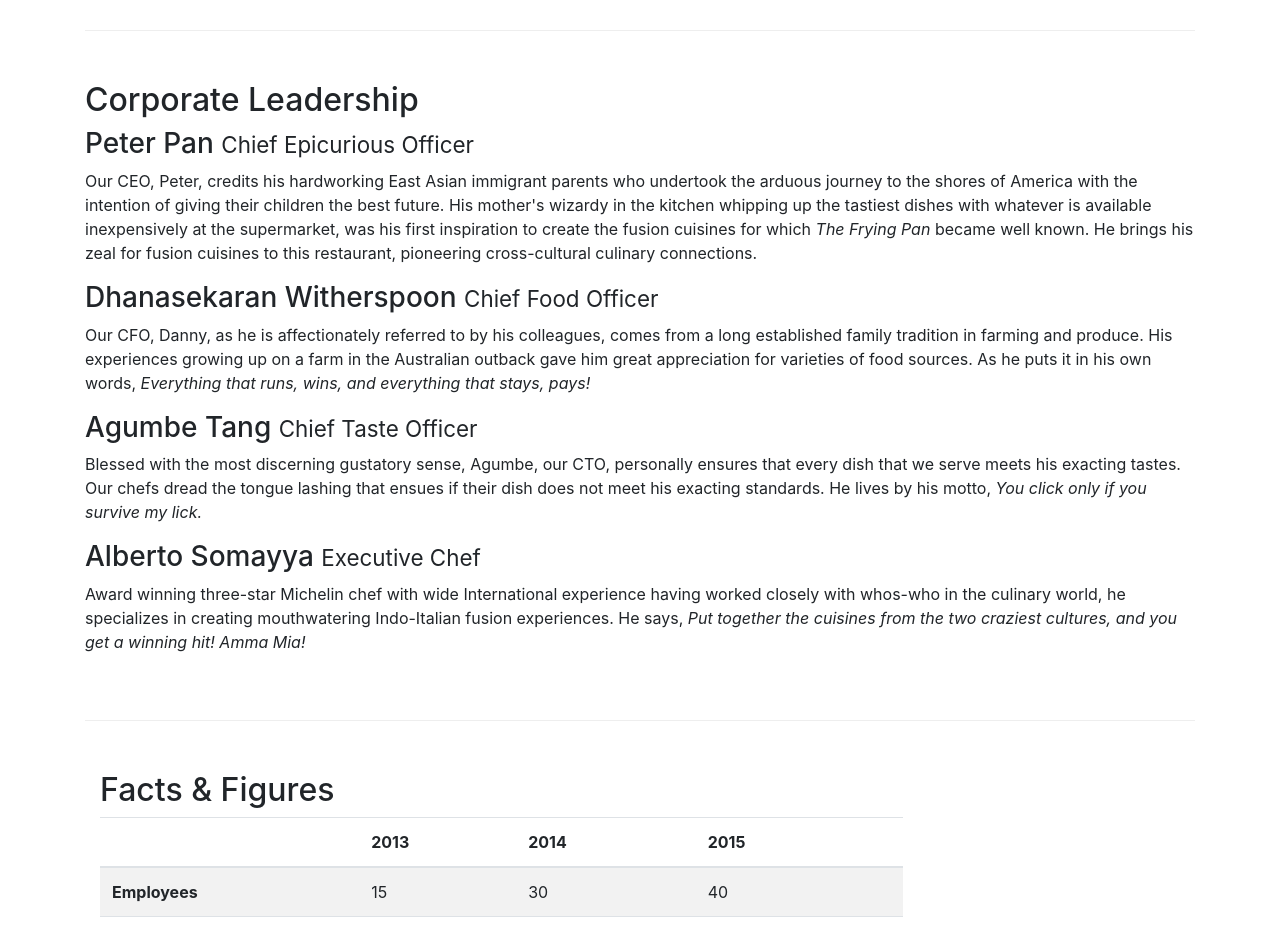
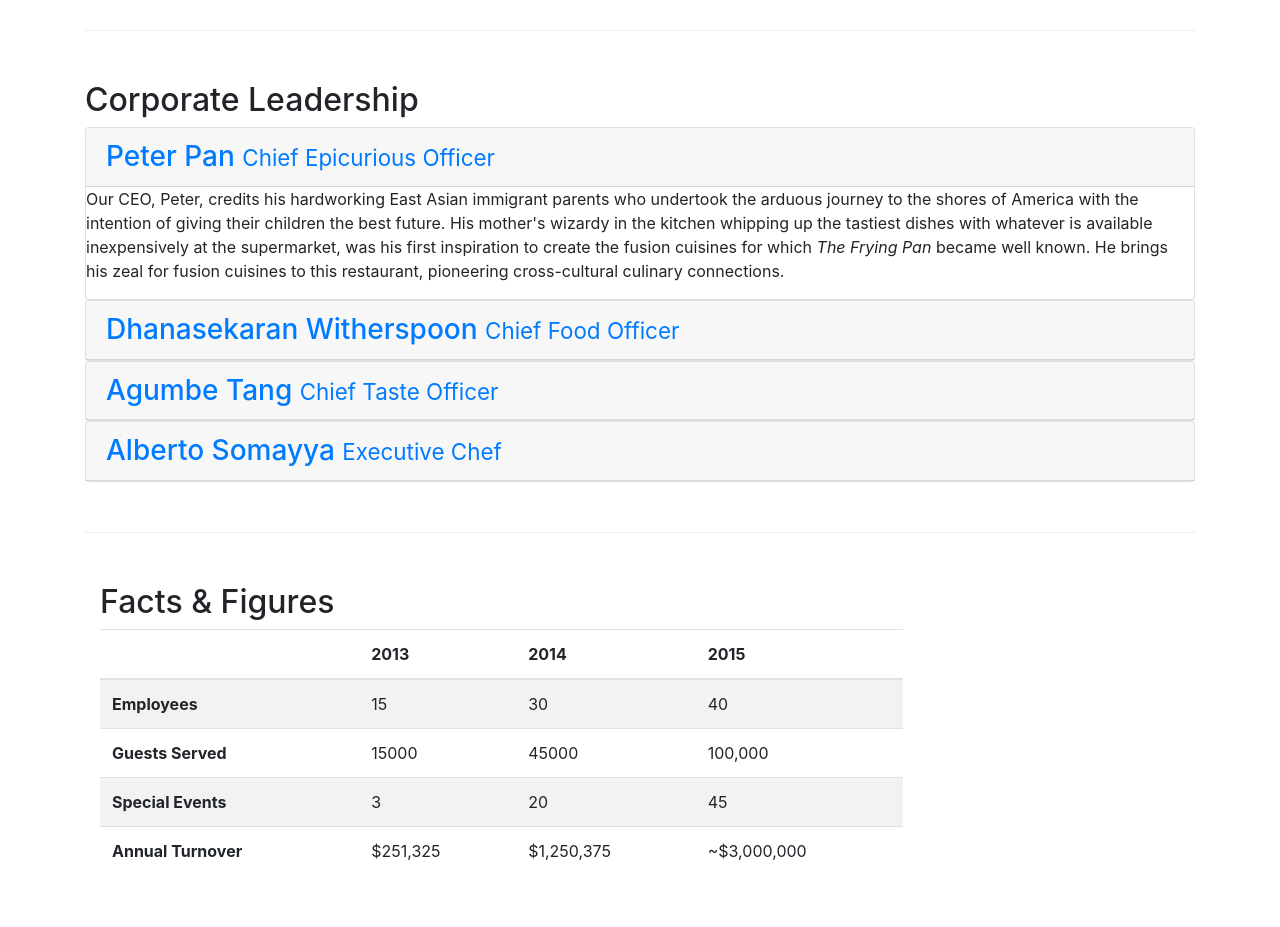
Before and after one commit to kamalyadav11/Bootstrap-Practice, a website: page aboutus.html in a window 1280 px wide. Shown: the part 880-1807 px from the top of the page. Drawn offline with nearby package versions, Linux system fonts and the light colour scheme.

Commit message:
Added Accordian

```diff
--- a/aboutus.html
+++ b/aboutus.html
@@ -101,14 +101,78 @@
         <div class="row row-content">
             <div>
                 <h2>Corporate Leadership</h2>
-                <h3>Peter Pan <small>Chief Epicurious Officer</small></h3>
-                <p class="hidden-sm-down">Our CEO, Peter, credits his hardworking East Asian immigrant parents who undertook the arduous journey to the shores of America with the intention of giving their children the best future. His mother's wizardy in the kitchen whipping up the tastiest dishes with whatever is available inexpensively at the supermarket, was his first inspiration to create the fusion cuisines for which <em>The Frying Pan</em> became well known. He brings his zeal for fusion cuisines to this restaurant, pioneering cross-cultural culinary connections.</p>
-                <h3>Dhanasekaran Witherspoon <small>Chief Food Officer</small></h3>
-                <p class="hidden-sm-down">Our CFO, Danny, as he is affectionately referred to by his colleagues, comes from a long established family tradition in farming and produce. His experiences growing up on a farm in the Australian outback gave him great appreciation for varieties of food sources. As he puts it in his own words, <em>Everything that runs, wins, and everything that stays, pays!</em></p>
-                <h3>Agumbe Tang <small>Chief Taste Officer</small></h3>
-                <p class="hidden-sm-down">Blessed with the most discerning gustatory sense, Agumbe, our CTO, personally ensures that every dish that we serve meets his exacting tastes. Our chefs dread the tongue lashing that ensues if their dish does not meet his exacting standards. He lives by his motto, <em>You click only if you survive my lick.</em></p>
-                <h3>Alberto Somayya <small>Executive Chef</small></h3>
-                <p class="hidden-sm-down">Award winning three-star Michelin chef with wide International experience having worked closely with whos-who in the culinary world, he specializes in creating mouthwatering Indo-Italian fusion experiences. He says, <em>Put together the cuisines from the two craziest cultures, and you get a winning hit! Amma Mia!</em></p>
+
+                <!--<ul class="nav nav-tabs">
+                        <li class="nav-item">
+                          <a class="nav-link active" href="#peter" role="tab" data-toggle="tab">Peter Pan, CEO</a>
+                        </li>
+                        <li class="nav-item">
+                          <a class="nav-link" href="#danny" role="tab" data-toggle="tab">Danny Witherspoon, CFO</a>
+                        </li>
+                        <li class="nav-item">
+                          <a class="nav-link" href="#agumbe" role="tab" data-toggle="tab">Agumbe Tang, CTO</a>
+                        </li>
+                        <li class="nav-item">
+                          <a class="nav-link" href="#alberto" role="tab" data-toggle="tab">Alberto Somayya, Exec. Chef</a>
+                        </li>
+                </ul>-->
+
+                <div id="accodian" role="tablist">
+                    <div class="card">
+                        <div class="card-header" role="tab" id="peterhead">
+                            <h3 class="mb-0">
+                                <a data-toggle="collapse" data-parent="#accordian" href="#peter">
+                                Peter Pan <small>Chief Epicurious Officer</small></a>
+                            </h3>
+                        </div>
+                        <div role="tabpanel" class="collapse show" id="peter">
+                            <div class="card-block">
+                                <p class="hidden-sm-down">Our CEO, Peter, credits his hardworking East Asian immigrant parents who undertook the arduous journey to the shores of America with the intention of giving their children the best future. His mother's wizardy in the kitchen whipping up the tastiest dishes with whatever is available inexpensively at the supermarket, was his first inspiration to create the fusion cuisines for which <em>The Frying Pan</em> became well known. He brings his zeal for fusion cuisines to this restaurant, pioneering cross-cultural culinary connections.</p>
+                            </div>
+                        </div>
+                    </div>
+                    <div class="card">
+                        <div class="card-header" role="tab" id="dannyhead">
+                        <h3 class="mb-0">
+                            <a class="collapsed" data-toggle="collapse" data-parent="#accordian" href="#danny">
+                            Dhanasekaran Witherspoon <small>Chief Food Officer</small></a>
+                        </h3>
+                        </div>
+                        <div role="tabpanel" class="collapse" id="danny">
+                            <div class="card-block">
+                                <p class="hidden-sm-down">Our CFO, Danny, as he is affectionately referred to by his colleagues, comes from a long established family tradition in farming and produce. His experiences growing up on a farm in the Australian outback gave him great appreciation for varieties of food sources. As he puts it in his own words, <em>Everything that runs, wins, and everything that stays, pays!</em></p>
+                            </div>
+                        </div>
+                    </div>
+
+                    <div class="card">
+                        <div role="tab" class="card-header" id="agumbehead">
+                            <h3 class="mb-0">
+                                <a class="collapsed" data-toggle="collapse" data-parent="#accordian" href="#agumbe">
+                                Agumbe Tang <small>Chief Taste Officer</small></a>
+                            </h3>
+                        </div>
+                        <div role="tabpanel" class="collapse" id="agumbe">
+                            <div class="card-block">
+                                <p class="hidden-sm-down">Blessed with the most discerning gustatory sense, Agumbe, our CTO, personally ensures that every dish that we serve meets his exacting tastes. Our chefs dread the tongue lashing that ensues if their dish does not meet his exacting standards. He lives by his motto, <em>You click only if you survive my lick.</em></p>
+                            </div>
+                        </div>
+                    </div>
+
+                    <div class="card">
+                        <div role="tab" class="card-header" id="albertohead">
+                            <h3 class="mb-0">
+                                <a class="collapsed" data-toggle="collapse" data-parent="#accordian" href="#alberto">
+                                Alberto Somayya <small>Executive Chef</small></a>
+                            </h3>
+                        </div>
+                        <div role="tabpanel" class="collapse" id="alberto">
+                            <div class="card-block">
+                                <p class="hidden-sm-down">Award winning three-star Michelin chef with wide International experience having worked closely with whos-who in the culinary world, he specializes in creating mouthwatering Indo-Italian fusion experiences. He says, <em>Put together the cuisines from the two craziest cultures, and you get a winning hit! Amma Mia!</em></p>
+                            </div>
+                        </div>
+                    </div>
+                </div>
             </div>
        </div>
 
--- a/css/styles.css
+++ b/css/styles.css
@@ -33,3 +33,10 @@ body {
   padding: 50px 0px 0px 0px;
   z-index: 0;
 }
+
+.tab-content {
+    border-left: 1px solid #ddd;
+    border-right: 1px solid #ddd;
+    border-bottom: 1px solid #ddd;
+    padding: 10px;
+}
```
